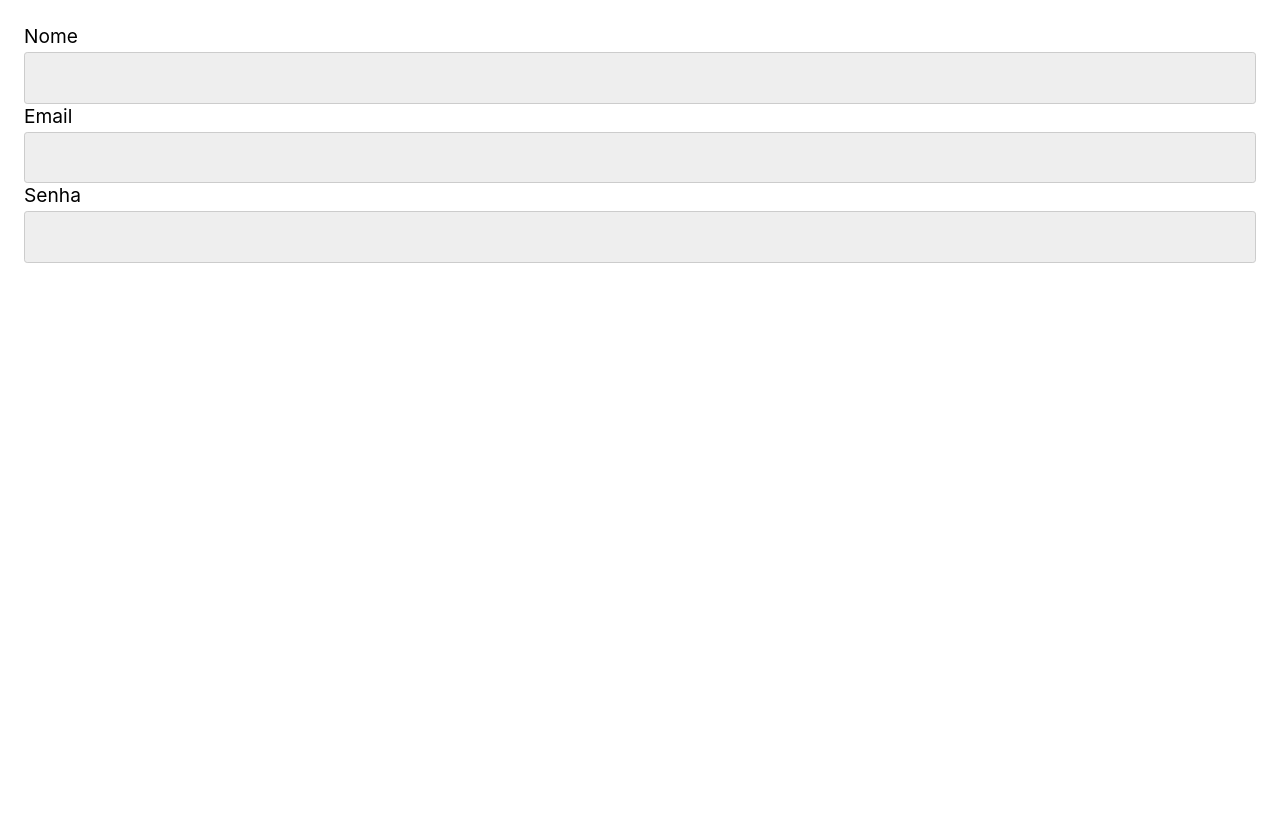
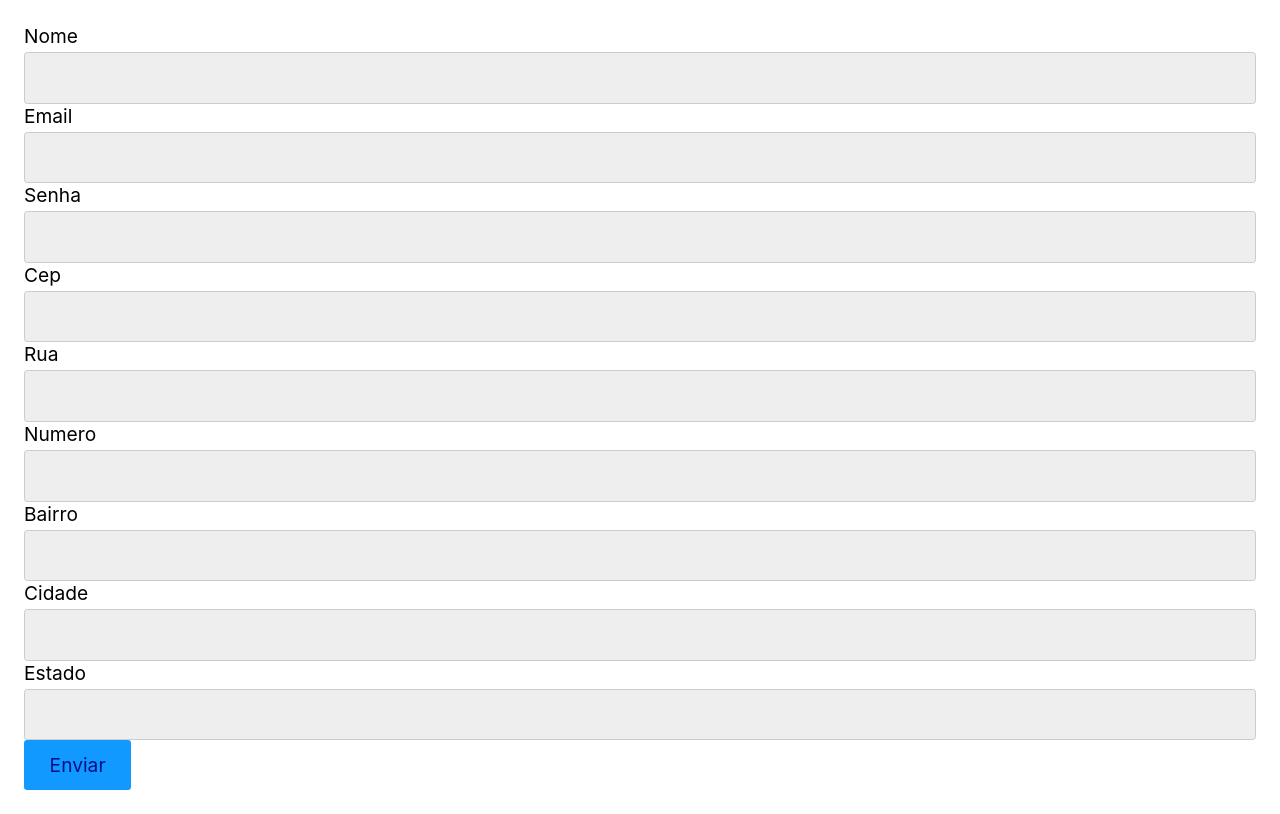
Before and after one commit to LeonardoLobas/React-Origamid, a React (Vite) app: page / in a window 1280 px wide. Built offline with nearby package versions, Linux system fonts and the light colour scheme.

Commit message:
Input final.

```diff
--- a/src/Input/input.jsx
+++ b/src/Input/input.jsx
@@ -1,22 +1,75 @@
 import React from "react";
 
 const formFields = [
-    { id: "nome", label: "Nome", type: "text" },
-    { id: "email", label: "Email", type: "email" },
-    { id: "senha", label: "Senha", type: "password" },
+    {
+        id: "nome",
+        label: "Nome",
+        type: "text",
+    },
+    {
+        id: "email",
+        label: "Email",
+        type: "email",
+    },
+    {
+        id: "senha",
+        label: "Senha",
+        type: "password",
+    },
+    {
+        id: "cep",
+        label: "Cep",
+        type: "text",
+    },
+    {
+        id: "rua",
+        label: "Rua",
+        type: "text",
+    },
+    {
+        id: "numero",
+        label: "Numero",
+        type: "text",
+    },
+    {
+        id: "bairro",
+        label: "Bairro",
+        type: "text",
+    },
+    {
+        id: "cidade",
+        label: "Cidade",
+        type: "text",
+    },
+    {
+        id: "estado",
+        label: "Estado",
+        type: "text",
+    },
 ];
 
 const Input = () => {
-    const [form, setForm] = React.useState({
-        nome: "",
-        email: "",
-        senha: "",
-        cep: "",
-        rua: "",
-        bairro: "",
-        cidade: "",
-        estado: "",
-    });
+    const [form, setForm] = React.useState(
+        formFields.reduce((acc, field) => {
+            return { ...acc, [field.id]: "" };
+        }, {})
+    );
+
+    const [response, setResponse] = React.useState(null);
+
+    function handleSubmit(event) {
+        event.preventDefault();
+        fetch("https://ranekapi.origamid.dev/json/api/usuario", {
+            method: "POST",
+            headers: {
+                "Content-Type": "application/json",
+            },
+            body: JSON.stringify(form),
+        }).then((response) => {
+            setResponse(response);
+            console.log(response);
+        });
+    }
 
     function handleChange({ target }) {
         const { id, value } = target;
@@ -24,9 +77,9 @@ const Input = () => {
     }
 
     return (
-        <form>
+        <form onSubmit={handleSubmit}>
             {formFields.map(({ id, label, type }) => (
-                <div>
+                <div key={id}>
                     <label htmlFor={id}>{label}</label>
                     <input
                         type={type}
@@ -36,6 +89,8 @@ const Input = () => {
                     />
                 </div>
             ))}
+            <button>Enviar</button>
+            {response && response.ok && <p>Usuário Criado</p>}
         </form>
     );
 };
```
